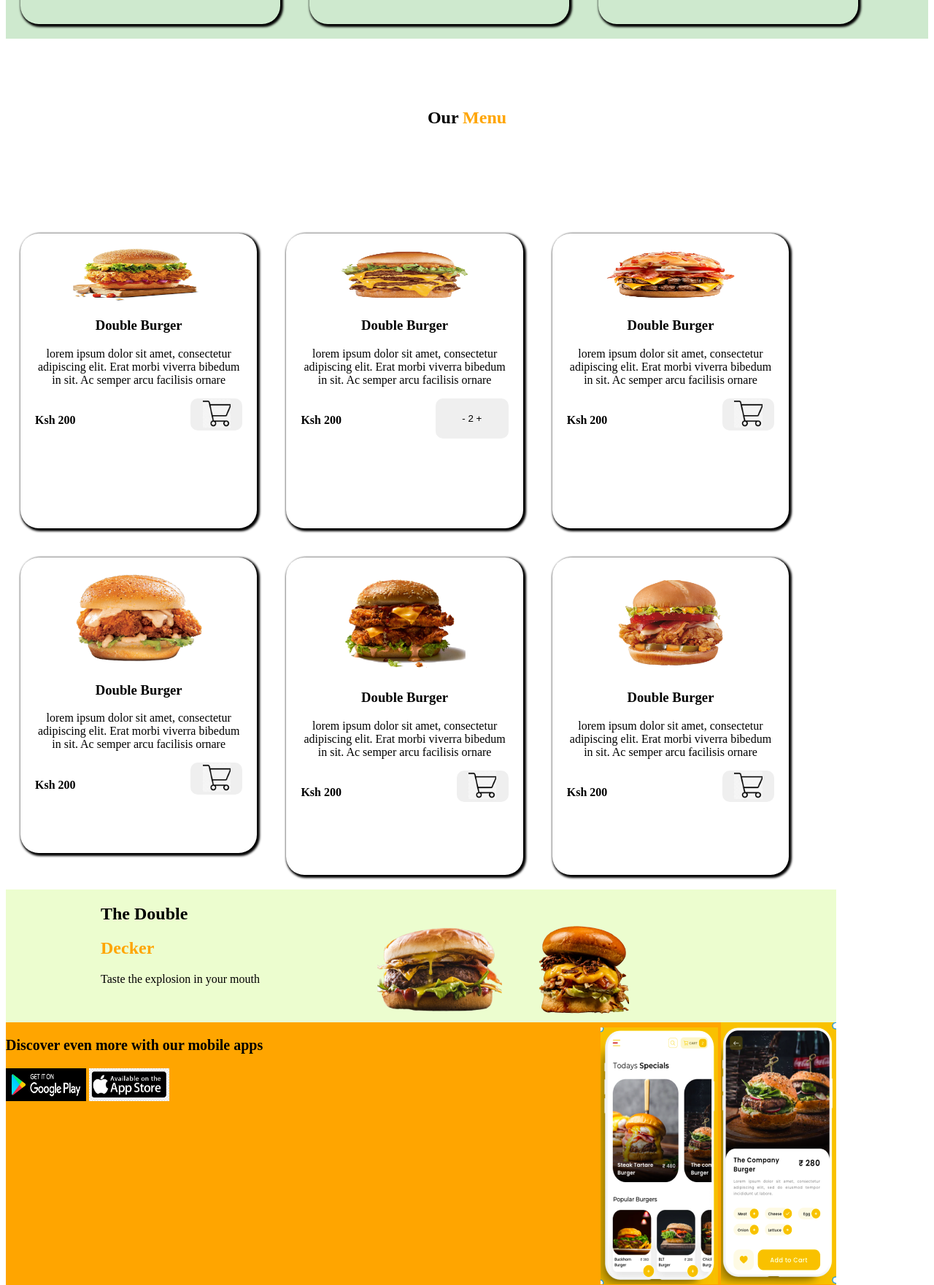
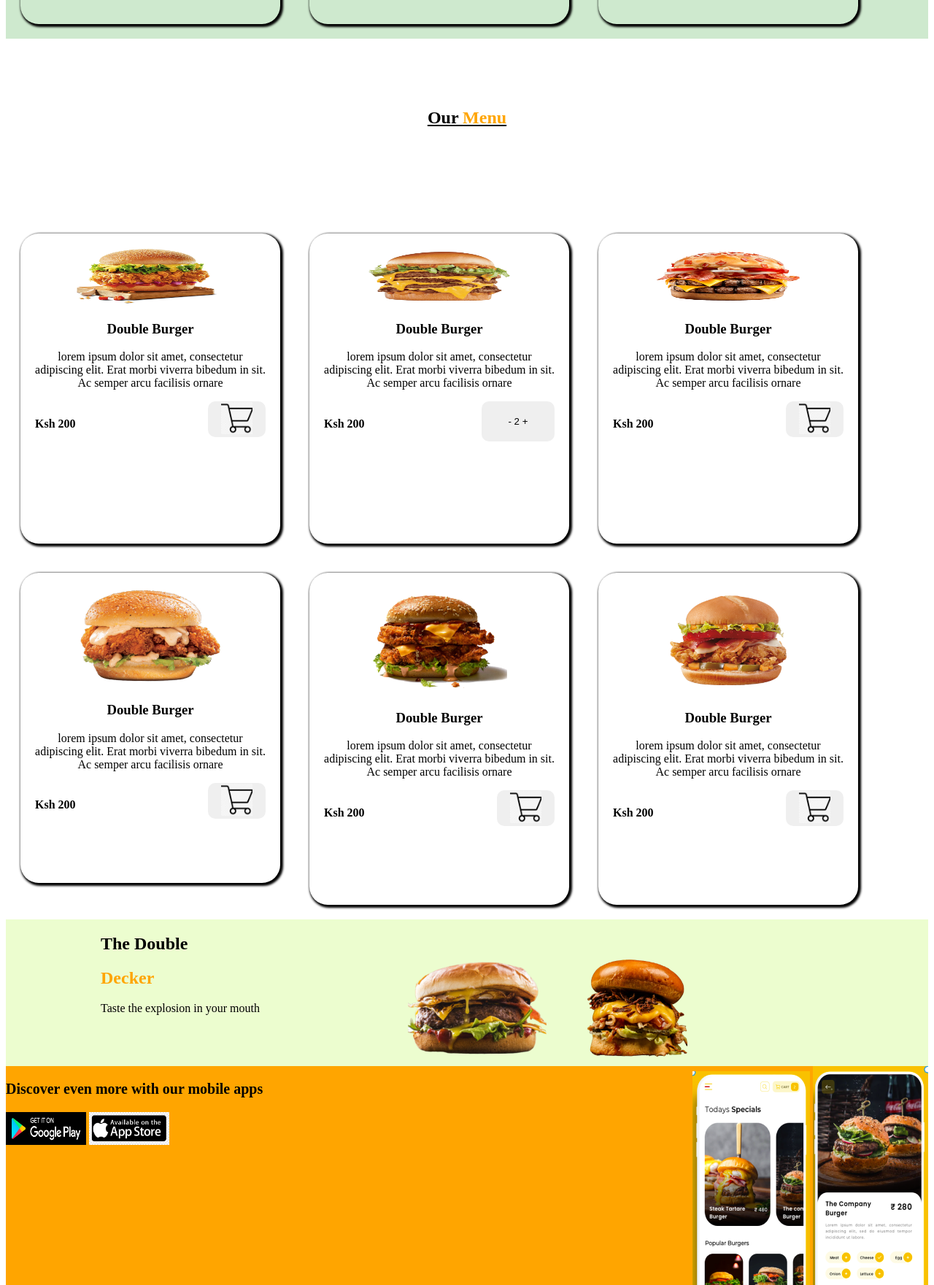
Before and after one commit to kelvinkip/pre-prep24, a plain HTML site: page index.html in a window 1280 px wide. Shown: the part 709-2470 px from the top of the page at 73% size. Drawn offline with Linux system fonts and the light colour scheme.

Commit message:
changes on width

```diff
--- a/style.css
+++ b/style.css
@@ -125,7 +125,7 @@ margin: 20px;
     width: 15%;
 }
 .container3{
-    width: 90%;
+    width: 100%;
     height: auto;
     display: flex;
     box-sizing: border-box;
@@ -140,13 +140,13 @@ margin: 20px;
     width: 15%;
 }
 .container4{
-    width: 90%;
+    width: 100%;
     height: 20%;
     display: flex;
     box-sizing: border-box;
 }
 .container10{
-    width: 90%;
+    width: 100%;
     height: 20%;
     display: flex;
     box-sizing: border-box;
@@ -250,7 +250,7 @@ margin: 20px;
     padding-left: 130px;
 }
 .container{
-    width: 90%;
+    width: 100%;
     height: 20%;
     display: flex;
     box-sizing: border-box;
@@ -375,7 +375,7 @@ margin: 20px;
     width: 100px;
 }
 .container5{
-    width: 90%;
+    width: 100%;
     height: 20%;
     background-color: orange;
     display: flex;
@@ -401,6 +401,7 @@ margin: 20px;
 .container11{
     width: 90%;
     height: 20%;
+    padding-top: 10px;
     display: flex;
     justify-content: space-between;
     box-sizing: border-box;
@@ -416,6 +417,7 @@ margin: 20px;
 .social-media{
     width: 90%;
     height: 20%;
+    padding-top: 30px;
     display: flex;
     justify-content: space-between;
     box-sizing: border-box;
@@ -429,3 +431,8 @@ margin: 20px;
 #id{
     width: 33.33%;
 }
+.heading1 h2{
+    text-decoration-line: underline;
+    text-decoration-style: solid;
+    text-emphasis-color: orange;
+}
```
